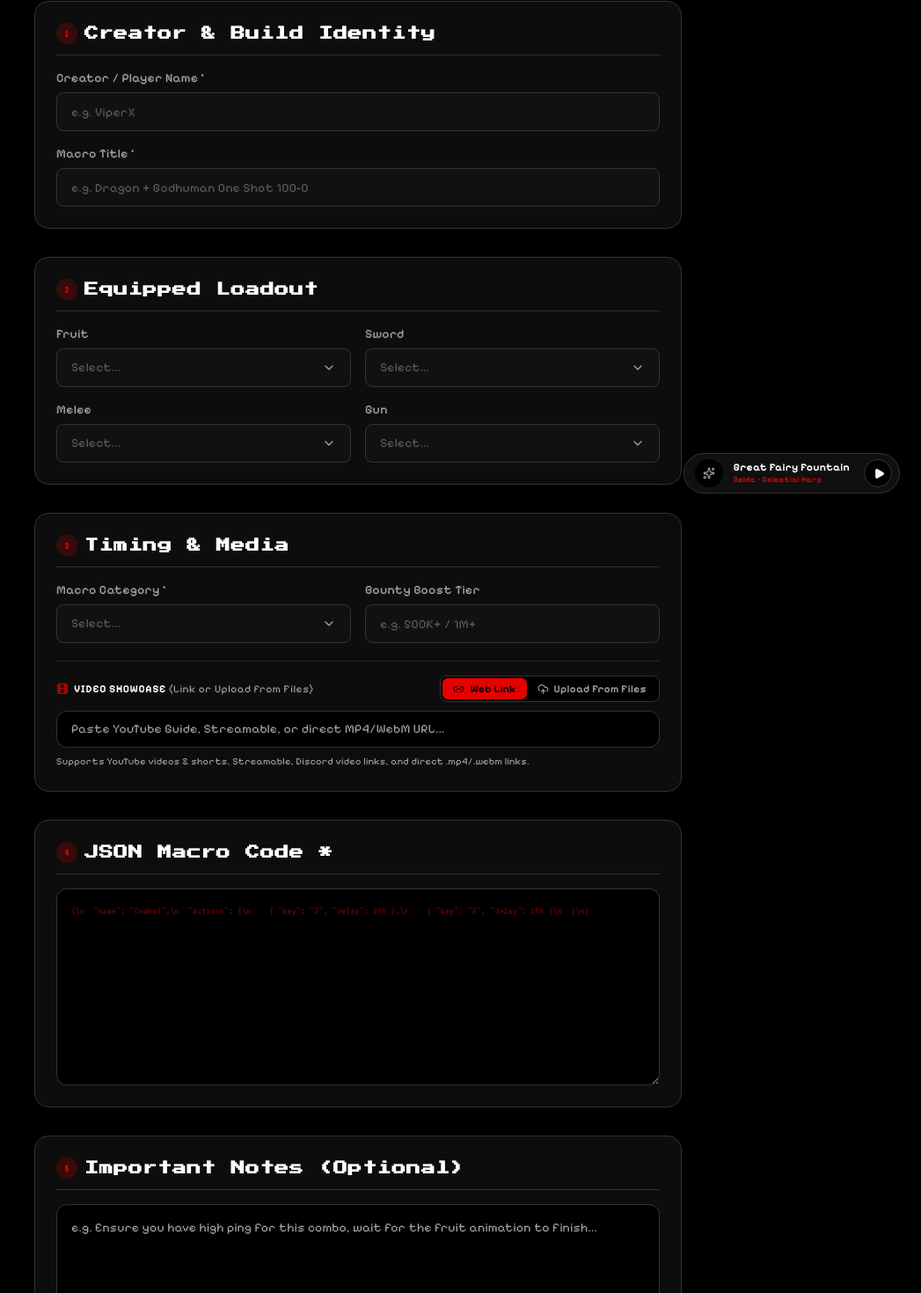
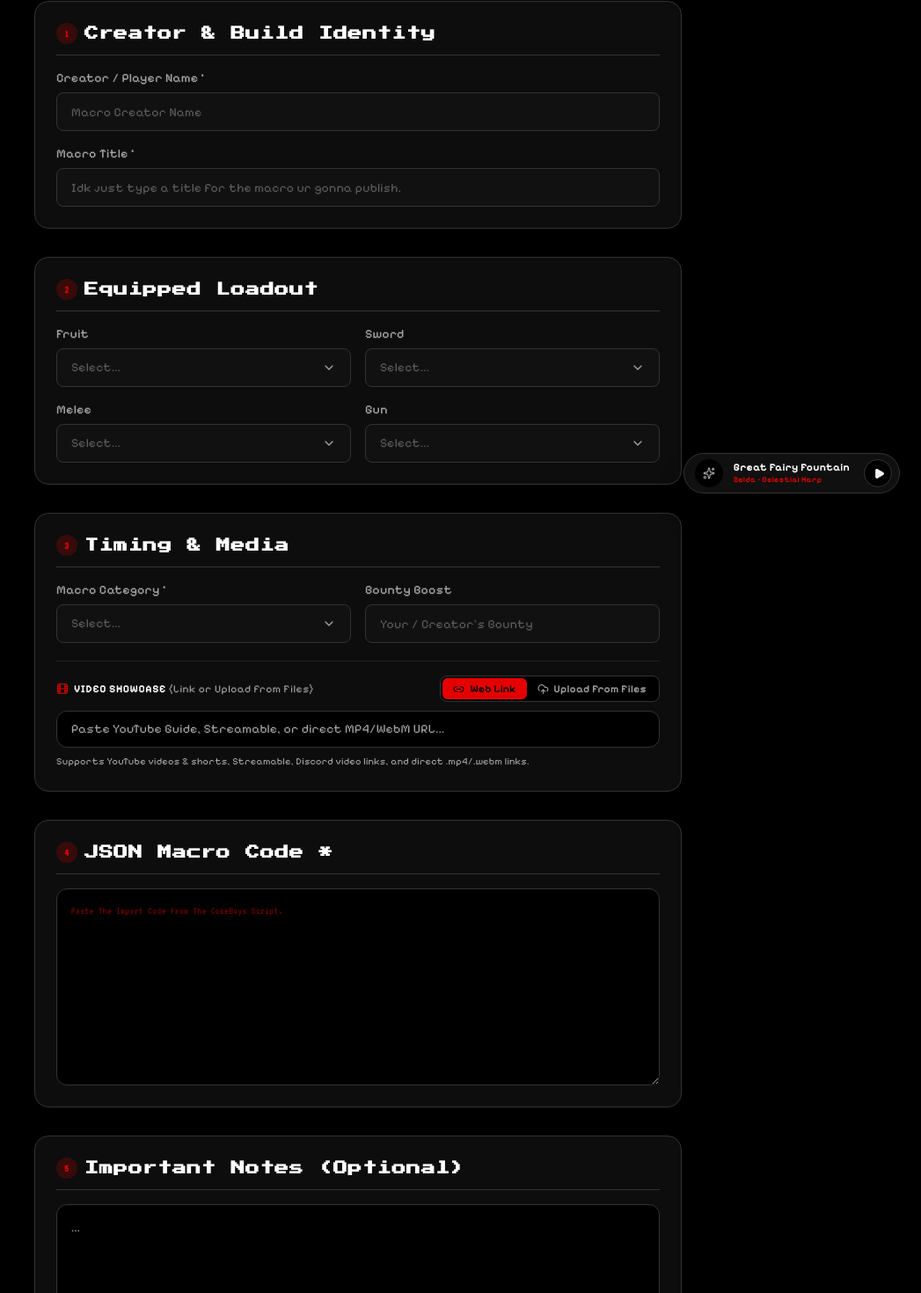
Before and after one commit to adevofficial311-dev/Macro, a React (Vite) app: page /publish in a window 1280 px wide. Shown: the part 215-1685 px from the top of the page at 88% size, without its empty margins (233-1280 px from the left). Built offline with nearby package versions, Linux system fonts and the light colour scheme.

Commit message:
Update placeholders in PublishMacro form inputs

```diff
--- a/src/pages/PublishMacro.tsx
+++ b/src/pages/PublishMacro.tsx
@@ -196,13 +196,13 @@ export function PublishMacro() {
           <div className="grid gap-4">
             <Input
               label="Creator / Player Name *"
-              placeholder="e.g. ViperX"
+              placeholder="Macro Creator Name"
               value={formData.creator_name}
               onChange={e => setFormData({...formData, creator_name: e.target.value})}
             />
             <Input
               label="Macro Title *"
-              placeholder="e.g. Dragon + Godhuman One Shot 100-0"
+              placeholder="Idk just type a title for the macro ur gonna publish."
               value={formData.title}
               onChange={e => setFormData({...formData, title: e.target.value})}
             />
@@ -257,8 +257,8 @@ export function PublishMacro() {
               onChange={val => setFormData({...formData, macro_type: val})}
             />
             <Input
-              label="Bounty Boost Tier"
-              placeholder="e.g. 500K+ / 1M+"
+              label="Bounty Boost"
+              placeholder="Your / Creator's Bounty"
               value={formData.bounty_boost}
               onChange={e => setFormData({...formData, bounty_boost: e.target.value})}
             />
@@ -280,7 +280,7 @@ export function PublishMacro() {
           <div className="flex flex-col gap-1.5 w-full">
             <textarea
               className="w-full h-56 p-4 bg-cb-bg border border-cb-border rounded-xl text-xs text-cb-yellow font-mono focus:outline-none focus:border-cb-yellow focus:ring-1 focus:ring-cb-yellow/20 transition-all custom-scrollbar"
-              placeholder='{\n  "name": "Combo1",\n  "actions": [\n    { "key": "Z", "delay": 200 },\n    { "key": "X", "delay": 150 }\n  ]\n}'
+              placeholder='Paste The Import Code From The CokeBoys Script.'
               value={formData.macro_json}
               onChange={e => setFormData({...formData, macro_json: e.target.value})}
             />
@@ -296,7 +296,7 @@ export function PublishMacro() {
           <div className="flex flex-col gap-1.5 w-full">
             <textarea
               className="w-full h-32 p-4 bg-cb-bg border border-cb-border rounded-xl text-sm text-white placeholder-cb-text-muted focus:outline-none focus:border-cb-yellow focus:ring-1 focus:ring-cb-yellow/20 transition-all custom-scrollbar"
-              placeholder="e.g. Ensure you have high ping for this combo, wait for the fruit animation to finish..."
+              placeholder="..."
               value={formData.notes}
               onChange={e => setFormData({...formData, notes: e.target.value})}
             />
```
